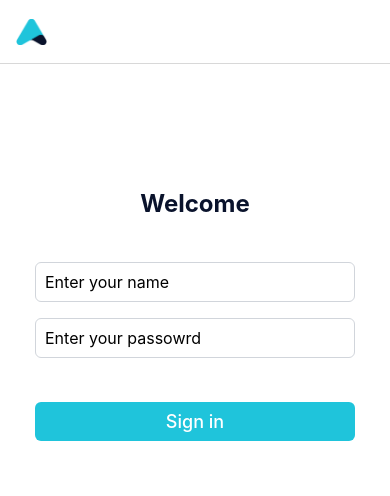
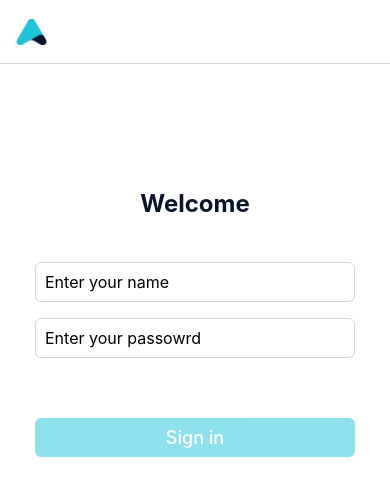
Before and after one commit to javi10823/truenorth-challenge, a React Native app: screen /Home in a window 390 px wide. Shown: the top 496 px of the page. Built offline with nearby package versions, Linux system fonts and the light colour scheme.

Commit message:
Implemented sing-in and optimized code

```diff
--- a/api/index.ts
+++ b/api/index.ts
@@ -6,7 +6,7 @@ export const fetchAssets = async () => {
   return await axios.get(url).catch(e => console.log(e));
 };
 
-export const fetchAsset = async ({id}: {id: number}) => {
+export const fetchAsset = async (id: number) => {
   const url = `${baseUrl}assets/${id}`;
   return await axios.get(url).catch(e => console.log(e));
 };
--- a/components/ui/Button.tsx
+++ b/components/ui/Button.tsx
@@ -15,6 +15,7 @@ interface Props {
   containerStyle?: StyleProp<ViewStyle>;
   buttonStyle?: StyleProp<ViewStyle>;
   textStyle?: StyleProp<TextStyle>;
+  disabled?: boolean;
 }
 
 const Button: FC<Props> = ({
@@ -23,9 +24,17 @@ const Button: FC<Props> = ({
   containerStyle,
   buttonStyle,
   textStyle,
+  disabled,
 }) => (
-  <View style={[styles.container, containerStyle]}>
-    <TouchableOpacity style={[styles.button, buttonStyle]} onPress={onPress}>
+  <View
+    style={[
+      disabled ? styles.disabledContainer : styles.container,
+      containerStyle,
+    ]}>
+    <TouchableOpacity
+      disabled={disabled}
+      style={[styles.button, buttonStyle]}
+      onPress={onPress}>
       <Text style={[styles.text, textStyle]}>{text}</Text>
     </TouchableOpacity>
   </View>
@@ -46,6 +55,10 @@ const styles = StyleSheet.create({
   container: {
     width: '100%',
   },
+  disabledContainer: {
+    width: '100%',
+    opacity: 0.5,
+  },
 });
 
 export default Button;
--- a/components/ui/TabBar.tsx
+++ b/components/ui/TabBar.tsx
@@ -9,6 +9,7 @@ const TabBar = ({state, descriptors, navigation}) => (
 
       return (
         <TouchableOpacity
+          key={`${route}/${index}`}
           accessibilityRole="button"
           accessibilityState={isFocused ? {selected: true} : {}}
           accessibilityLabel={options.tabBarAccessibilityLabel}
--- /dev/null
+++ b/config/users.json
@@ -0,0 +1,6 @@
+  [
+    {
+      "name": "javi",
+      "pass": "997416fdfec5ae027d26a2c90dc97faf"
+    }
+  ]
--- a/package.json
+++ b/package.json
@@ -16,6 +16,7 @@
     "@react-navigation/native-stack": "^6.5.0",
     "@react-navigation/stack": "^6.1.1",
     "axios": "^0.26.1",
+    "md5": "^2.3.0",
     "react": "17.0.2",
     "react-native": "0.67.4",
     "react-native-gesture-handler": "^2.3.2",
@@ -28,6 +29,7 @@
     "@babel/runtime": "^7.12.5",
     "@react-native-community/eslint-config": "^2.0.0",
     "@types/jest": "^26.0.23",
+    "@types/md5": "^2.3.2",
     "@types/react-native": "^0.66.15",
     "@types/react-test-renderer": "^17.0.1",
     "@typescript-eslint/eslint-plugin": "^5.7.0",
--- /dev/null
+++ b/screens/Account.tsx
@@ -0,0 +1,48 @@
+import React, {useContext} from 'react';
+import {StyleSheet, View, Image, Text} from 'react-native';
+import {UserContext} from '../store/userContext';
+
+const Account = () => {
+  const {
+    userContext: {name},
+  } = useContext(UserContext);
+
+  return (
+    <View style={styles.container}>
+      <Image
+        style={styles.illustration}
+        source={require('../assets/finish-illustration.png')}
+      />
+      <Text style={styles.title}>Hello, {name}</Text>
+      <Text style={styles.subtitle}>
+        Glad you’re here. Hope to see you soon!
+      </Text>
+    </View>
+  );
+};
+
+const styles = StyleSheet.create({
+  container: {
+    width: '100%',
+    height: '100%',
+    backgroundColor: '#fff',
+    alignItems: 'center',
+    paddingTop: 172,
+  },
+  title: {
+    fontSize: 24,
+    fontWeight: '700',
+    marginBottom: 24,
+  },
+  subtitle: {
+    fontSize: 14,
+    textAlign: 'center',
+    color: '#0A132C',
+  },
+  illustration: {
+    width: 354,
+    height: 139,
+  },
+});
+
+export default Account;
--- a/screens/HomeScreen.tsx
+++ b/screens/HomeScreen.tsx
@@ -1,24 +1,61 @@
-import React from 'react';
-import {StyleSheet, Text, TextInput, View} from 'react-native';
+import React, {useContext, useMemo, useState} from 'react';
+import {Alert, StyleSheet, Text, TextInput, View} from 'react-native';
 import {Button} from '../components/ui';
-/*
-  Implement form using any user/pass combination
-  Store data using React context
-  💯 Handling Sensitive Info and Secure Storage is a great plus
-*/
+import mockUsers from '../config/users.json';
+import md5 from 'md5';
+import {UserContext} from '../store/userContext';
+
 const HomeScreen = ({navigation}) => {
+  const [userName, setUserName] = useState('');
+  const [userPass, setUserPass] = useState('');
+
+  const {setUserContext} = useContext(UserContext);
+
+  const onSingIn = async () => {
+    const user = mockUsers.find(
+      ({name, pass}) => userName === name && md5(userPass) === pass,
+    );
+
+    if (user) {
+      await setUserContext({name: userName, pass: userPass});
+      await setUserName('');
+      await setUserPass('');
+      navigation.navigate('List');
+    } else {
+      Alert.alert('Incorrect credentials, please try again');
+    }
+  };
+
+  const isValid = useMemo(
+    () =>
+      userName !== '' &&
+      userName.trim().length > 2 &&
+      userPass !== '' &&
+      userPass.trim().length > 7,
+    [userName, userPass],
+  );
+
   return (
     <View style={styles.container}>
       <Text style={[styles.title, {marginBottom: 44}]}>Welcome</Text>
       <TextInput
-        style={[styles.textInput, {marginBottom: 16}]}
+        onChangeText={setUserName}
+        style={styles.textInput}
+        value={userName}
         placeholder="Enter your name"
       />
-      <TextInput style={styles.textInput} placeholder="Enter your passowrd" />
+      <TextInput
+        secureTextEntry
+        onChangeText={setUserPass}
+        value={userPass}
+        style={styles.textInput}
+        placeholder="Enter your passowrd"
+      />
       <Button
         text="Sign in"
+        disabled={!isValid}
         containerStyle={styles.buttonContainer}
-        onPress={navigation.navigate.bind(null, 'List')}
+        onPress={onSingIn}
       />
     </View>
   );
@@ -45,6 +82,7 @@ const styles = StyleSheet.create({
     paddingHorizontal: 9,
     borderColor: '#D1D5DB',
     fontSize: 16,
+    marginBottom: 16,
   },
   buttonContainer: {
     marginTop: 44,
--- /dev/null
+++ b/screens/Partners.tsx
@@ -0,0 +1,88 @@
+import React from 'react';
+import {FlatList, StyleSheet, Text, View} from 'react-native';
+
+const Partners = () => {
+  const partnerList = [
+    {
+      name: 'App1',
+      url: '#',
+      comments: 'Description of the application and what you did.',
+    },
+    {
+      name: 'App2',
+      url: '#',
+      comments: 'Description of the application and what you did.',
+    },
+    {
+      name: 'App3',
+      url: '#',
+      comments: 'Description of the application and what you did.',
+    },
+  ];
+
+  const ListItem = ({item}) => (
+    <View style={styles.itemContainer}>
+      <Text style={styles.itemName}>{item.name}</Text>
+      <Text style={styles.comments}>{item.comments}</Text>
+      <Text style={styles.text}>
+        URL: <Text style={{color: '#6B7280'}}>{item.url}</Text>
+      </Text>
+    </View>
+  );
+
+  return (
+    <View style={styles.profileContainer}>
+      <Text style={styles.title}>Partners</Text>
+      <Text style={styles.text}>Here are some apps I was involved in:</Text>
+      {partnerList && partnerList.length > 0 ? (
+        <FlatList
+          data={partnerList}
+          keyExtractor={({name}) => name}
+          renderItem={ListItem}
+        />
+      ) : (
+        <Text>No Apps 🙈</Text>
+      )}
+    </View>
+  );
+};
+
+const styles = StyleSheet.create({
+  itemContainer: {
+    display: 'flex',
+    backgroundColor: '#fff',
+    padding: 20,
+    marginBottom: 12,
+    marginHorizontal: 30,
+    borderRadius: 8,
+  },
+  itemName: {
+    color: '#019FB5',
+    fontSize: 16,
+    fontWeight: '700',
+    marginBottom: 12,
+  },
+  comments: {
+    fontSize: 16,
+    color: '#0A132C',
+    marginBottom: 24,
+  },
+  text: {
+    fontSize: 16,
+    color: '#0A132C',
+  },
+  profileContainer: {
+    width: '100%',
+    height: '100%',
+    backgroundColor: '#F8F8FA',
+    alignItems: 'center',
+    paddingTop: 24,
+  },
+  title: {
+    fontSize: 24,
+    fontWeight: '700',
+    marginBottom: 24,
+  },
+});
+
+export default Partners;
--- a/screens/WalletScreen.tsx
+++ b/screens/WalletScreen.tsx
@@ -2,9 +2,10 @@ import * as React from 'react';
 import {StyleSheet, Text, View, ScrollView, Image} from 'react-native';
 import {createBottomTabNavigator} from '@react-navigation/bottom-tabs';
 import {TabBar} from '../components/ui';
+import Account from './Account';
+import Partners from './Partners';
 
 /**
- * ToDo: In the Account tab, print the name submited in the Sign-In form
  * ToDo: In the Partners tab, manually list some apps you create
  *
  * 💯 Published apps where you been involved is great plus
@@ -12,125 +13,11 @@ import {TabBar} from '../components/ui';
 
 const Tab = createBottomTabNavigator();
 
-const WalletScreen = () => {
-  return (
-    <Tab.Navigator tabBar={TabBar} screenOptions={{headerShown: false}}>
-      <Tab.Screen name="Account" component={AccountSection} />
-      <Tab.Screen name="Partners" component={PartnersSection} />
-    </Tab.Navigator>
-  );
-};
-
-const AccountSection = () => (
-  <View style={styles.container}>
-    <Image
-      style={styles.illustration}
-      source={require('../assets/finish-illustration.png')}
-    />
-    <Text style={styles.title}>Hello, $contextName</Text>
-    <Text style={styles.subtitle}>Glad you’re here. Hope to see you soon!</Text>
-  </View>
+const WalletScreen = () => (
+  <Tab.Navigator tabBar={TabBar} screenOptions={{headerShown: false}}>
+    <Tab.Screen name="Account" component={Account} />
+    <Tab.Screen name="Partners" component={Partners} />
+  </Tab.Navigator>
 );
 
-const PartnersSection = () => {
-  const partnerList = [
-    {
-      name: 'App1',
-      url: '#',
-      comments: 'Description of the application and what you did.',
-    },
-    {
-      name: 'App2',
-      url: '#',
-      comments: 'Description of the application and what you did.',
-    },
-    {
-      name: 'App3',
-      url: '#',
-      comments: 'Description of the application and what you did.',
-    },
-  ];
-
-  const ListItem = ({item}) => (
-    <View style={styles.itemContainer}>
-      <Text style={styles.itemName}>{item.name}</Text>
-      <Text style={styles.comments}>{item.comments}</Text>
-      <Text style={styles.text}>
-        URL: <Text style={{color: '#6B7280'}}>{item.url}</Text>
-      </Text>
-    </View>
-  );
-
-  return (
-    <View style={styles.profileContainer}>
-      <Text style={styles.title}>Partners</Text>
-      <Text style={styles.text}>Here are some apps I was involved in:</Text>
-      {partnerList && partnerList.length > 0 ? (
-        <ScrollView style={{marginTop: 24}}>
-          {partnerList.map(item => (
-            <ListItem key={item.name} item={item} />
-          ))}
-        </ScrollView>
-      ) : (
-        <Text>No Apps 🙈</Text>
-      )}
-    </View>
-  );
-};
-
-const styles = StyleSheet.create({
-  container: {
-    width: '100%',
-    height: '100%',
-    backgroundColor: '#fff',
-    alignItems: 'center',
-    paddingTop: 172,
-  },
-  profileContainer: {
-    width: '100%',
-    height: '100%',
-    backgroundColor: '#F8F8FA',
-    alignItems: 'center',
-    paddingTop: 24,
-  },
-  title: {
-    fontSize: 24,
-    fontWeight: '700',
-    marginBottom: 24,
-  },
-  subtitle: {
-    fontSize: 14,
-    textAlign: 'center',
-    color: '#0A132C',
-  },
-  illustration: {
-    width: 354,
-    height: 139,
-  },
-  itemContainer: {
-    display: 'flex',
-    backgroundColor: '#fff',
-    padding: 20,
-    marginBottom: 12,
-    marginHorizontal: 30,
-    borderRadius: 8,
-  },
-
-  itemName: {
-    color: '#019FB5',
-    fontSize: 16,
-    fontWeight: '700',
-    marginBottom: 12,
-  },
-  comments: {
-    fontSize: 16,
-    color: '#0A132C',
-    marginBottom: 24,
-  },
-  text: {
-    fontSize: 16,
-    color: '#0A132C',
-  },
-});
-
 export default WalletScreen;
--- /dev/null
+++ b/store/userContext.tsx
@@ -0,0 +1,15 @@
+import React from 'react';
+
+interface Props {
+  userContext: {
+    name: string;
+    pass: string;
+  };
+  setUserContext: React.Dispatch<
+    React.SetStateAction<{name: string; pass: string}>
+  >;
+}
+export const UserContext = React.createContext<Props>({
+  userContext: {name: '', pass: ''},
+  setUserContext: () => null,
+});
```
Also changed, not shown: App.tsx (+6 -2 lines), screens/DetailScreen.tsx (+0 -7 lines), 1 other file (tests, documents, lock files or other folders).
